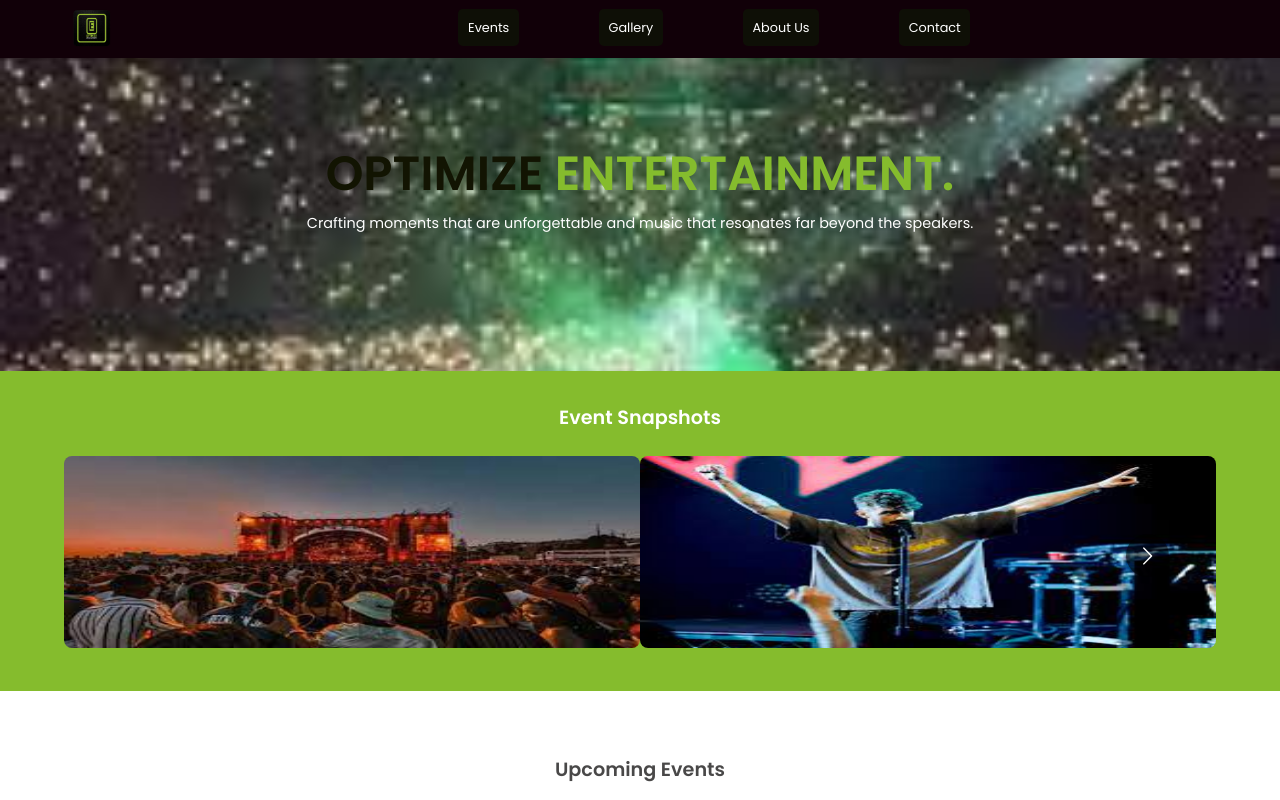
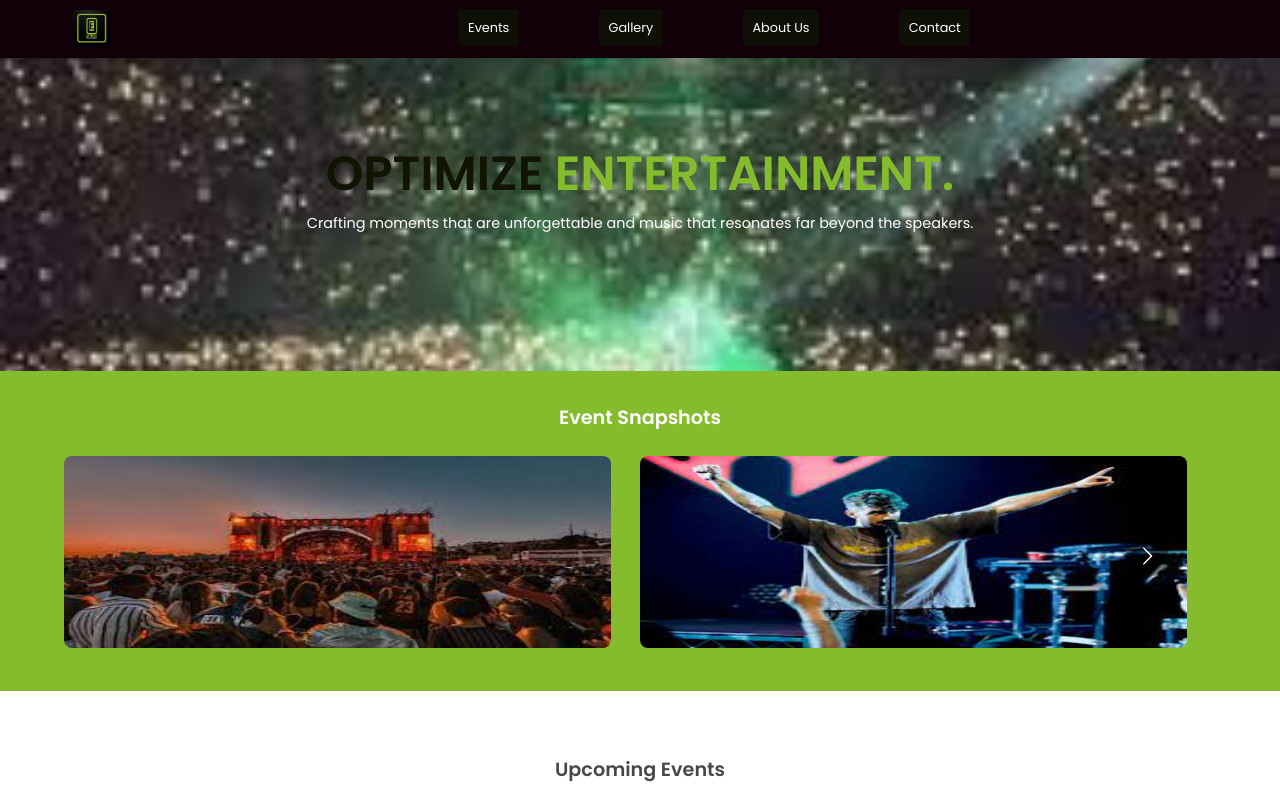
Before and after one commit to TheWiki2306/optimize-web, a React (Create React App) app: page / in a window 1280 px wide. Shown: the top 800 px of the page. Built offline with nearby package versions, Linux system fonts and the light colour scheme.

Commit message:
On branch master

```diff
--- a/src/components/EventsShots/EventsShots.jsx
+++ b/src/components/EventsShots/EventsShots.jsx
@@ -27,7 +27,7 @@ const responsive = {
   },
   desktop: {
     breakpoint: { max: 3000, min: 1024 },
-    items: 3
+    items: 4
   },
 
   tablet: {
--- a/src/components/EventsShots/eventsShots.css
+++ b/src/components/EventsShots/eventsShots.css
@@ -23,7 +23,8 @@ color: var(--color-white);
 }
 
 .snaps img{
-    width: 100%;
+    /* width: 100%; */
+    width: 95%;
     height: 12rem;
     border-radius: 0.5rem;
 }
--- a/src/components/about/about.css
+++ b/src/components/about/about.css
@@ -59,13 +59,13 @@
 
 @media screen and (max-width: 1024px) {
     .aboutContainer{
-       margin-top: 10rem;
+       /* margin-top: 10rem; */
     }
 }
 
 @media screen and (max-width: 768px) {
     .aboutContainer{
-       margin-top: 20rem;
+       /* margin-top: 20rem; */
     }
 }
 
```
